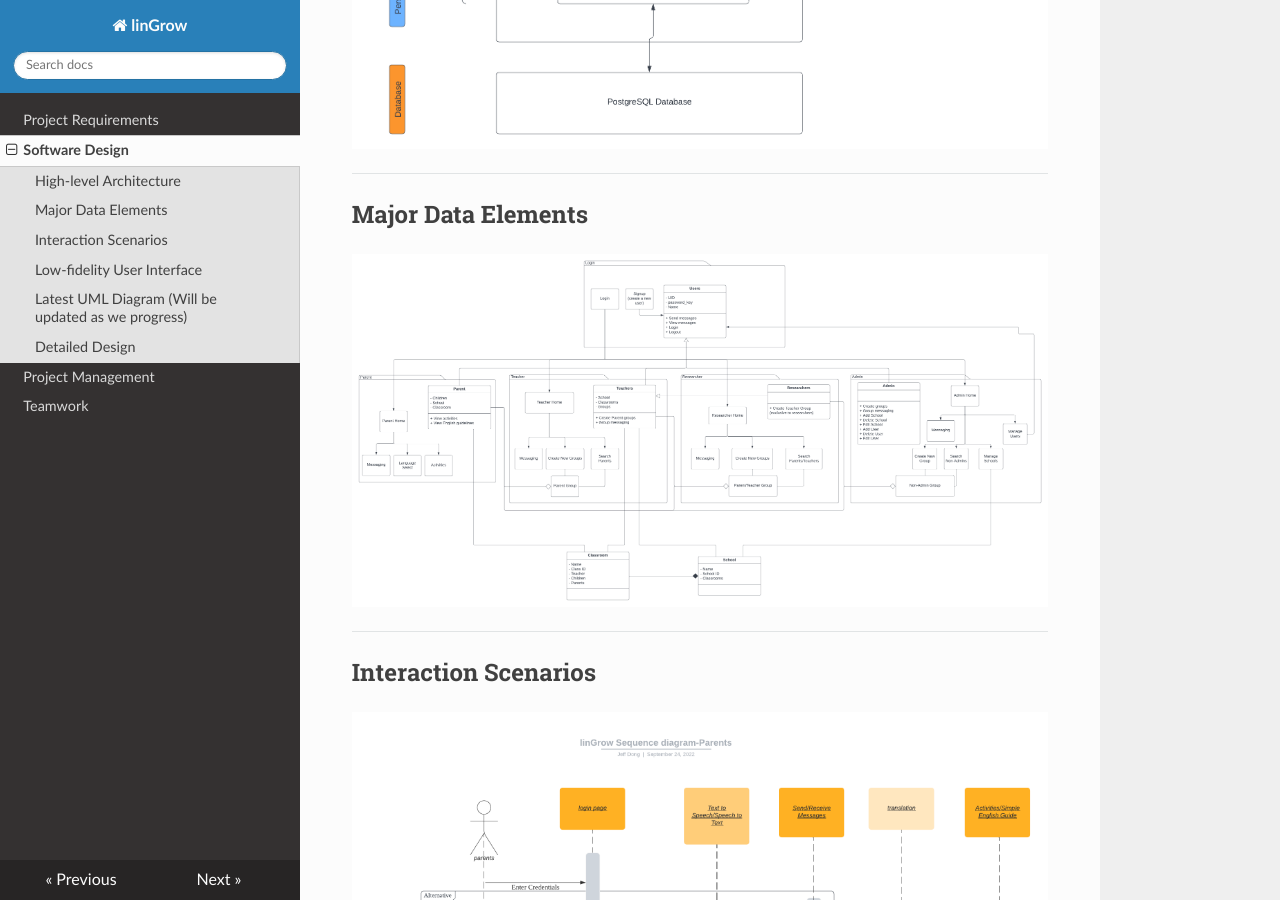
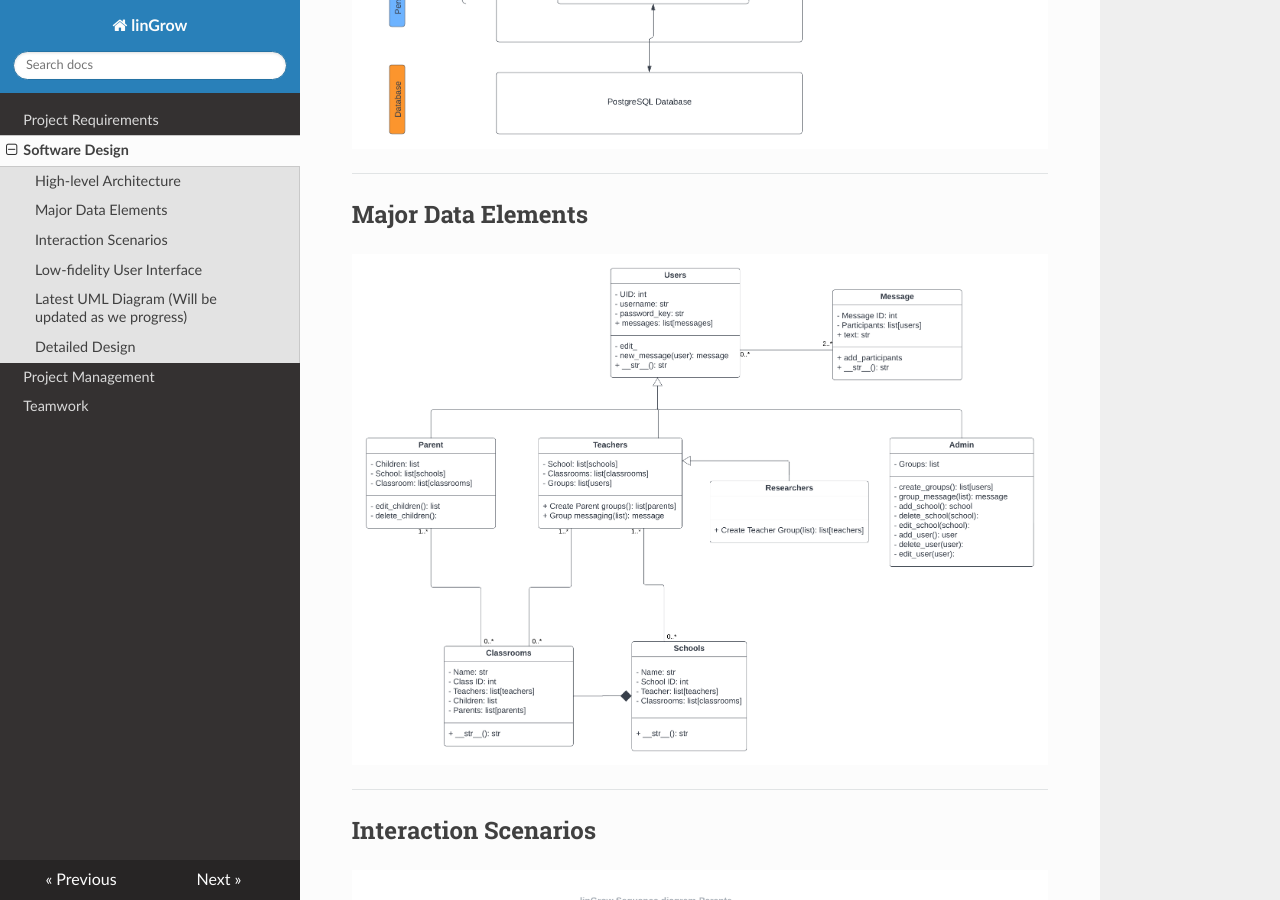
Before and after one commit to UAlbertaSu/linGrow, an MkDocs documentation site: the page built from docs/design.md, in a window 1280 px wide and 900 px high, scrolled down 442 px. Built offline with MkDocs 1.6.1, drawn with Linux system fonts in a browser that asks for light colours; nearby versions of some CDN libraries.

Commit message:
Updated class diagram

```diff
--- a/docs/design.md
+++ b/docs/design.md
@@ -8,7 +8,7 @@
 
 ## Major Data Elements
 
-![major_data_elem](img/class_diagram.png)
+![major_data_elem](img/class_diagram_2.png)
 
 ---
 
```
Also changed, not shown: docs/img/class_diagram_2.png (added), 3 other files.
